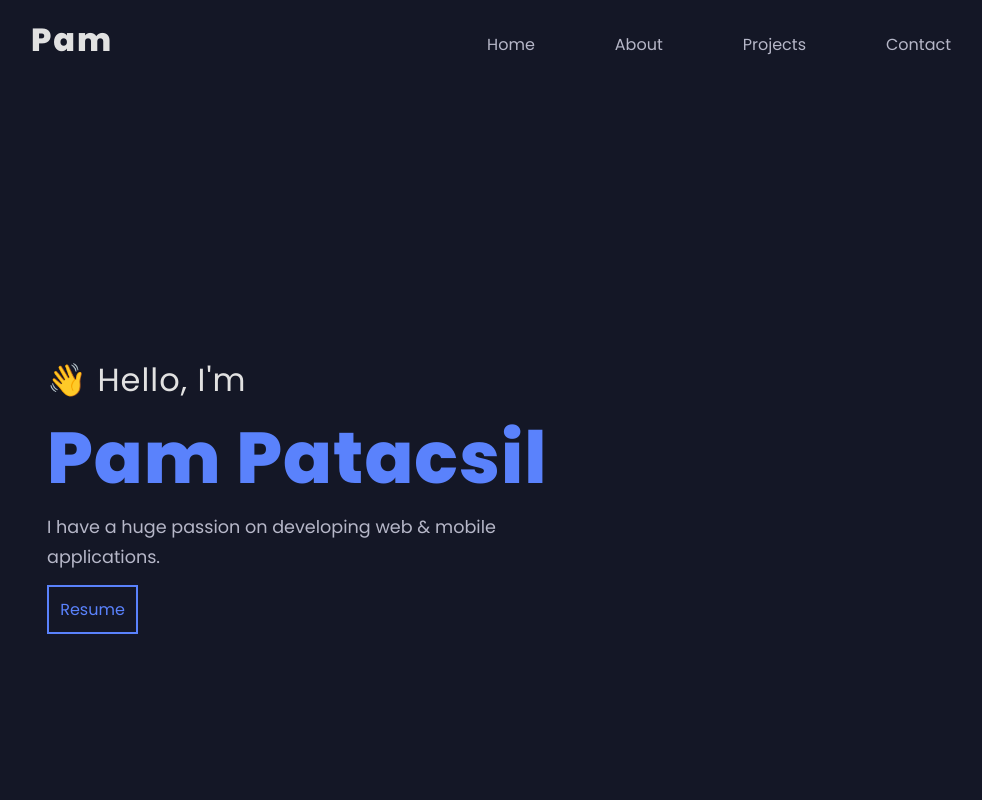
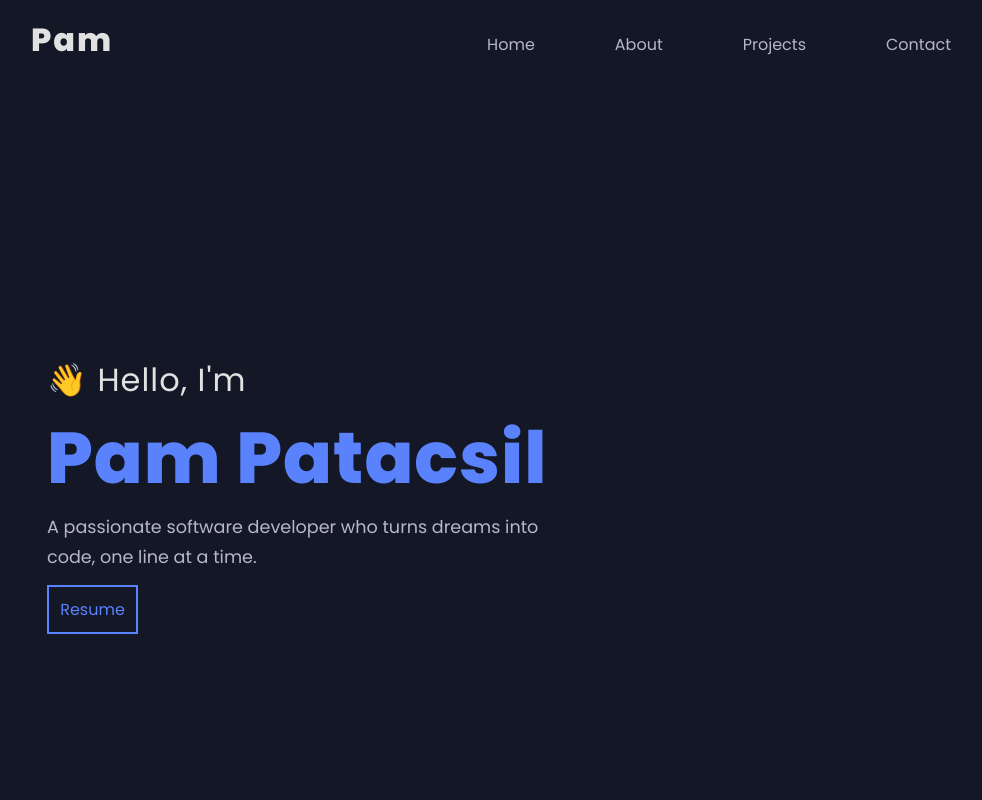
Before and after one commit to patacsilpam/pampatacsil, a React (Vite) app: page / in a window 1280 px wide. Shown: the top 800 px of the page, without its empty margins (129-1111 px from the left). Built offline with nearby package versions, Linux system fonts and the light colour scheme.

Commit message:
home:updated h1 tag text color

```diff
--- a/src/components/Home/Home.jsx
+++ b/src/components/Home/Home.jsx
@@ -1,5 +1,5 @@
 import React,{useRef,useEffect} from 'react'
-import resume from '../../assets/pdf/PATACSIL_PAMELA - RESUME.pdf'
+import resume from '../../assets/pdf/Patacsil,Pamela-Resume.pdf'
 import { FontAwesomeIcon } from '@fortawesome/react-fontawesome'
 import { faFileArrowDown } from '@fortawesome/free-solid-svg-icons'
 export const Home = () => {
@@ -9,7 +9,7 @@ export const Home = () => {
           <div>
             <span >&#128075; Hello, I'm</span>
             <h1><span>Pam Patacsil</span></h1>
-            <p>I have a huge passion on developing  web & mobile applications.</p>
+            <p>A passionate software developer who turns dreams into code, one line at a time.</p>
             <div><br />
               <a href={resume} className='btn-download-cv' target="_blank">Resume</a>
             </div>
```
